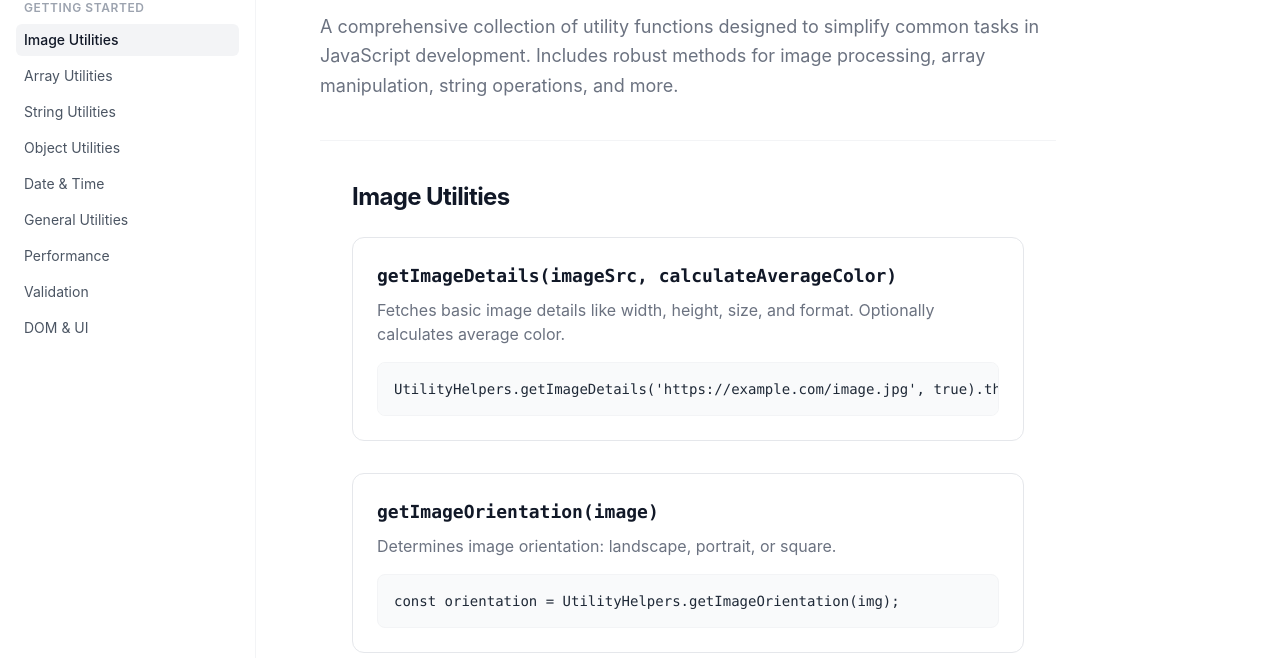
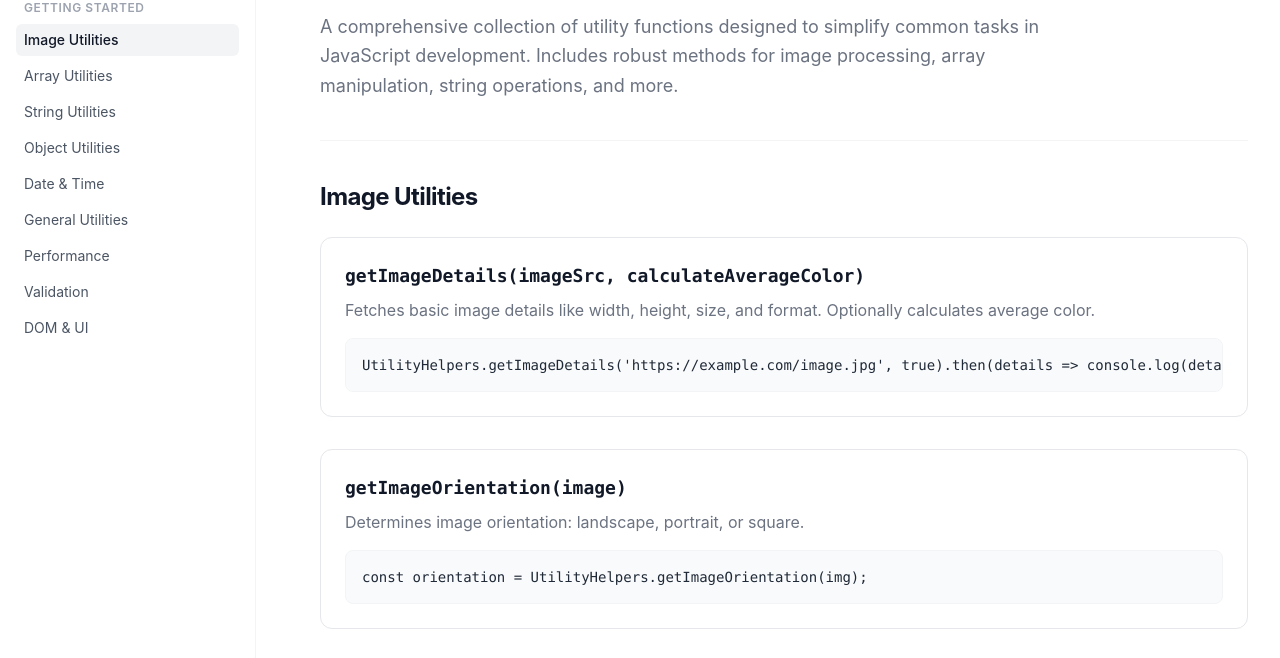
Before and after one commit to peterbenoit/UtilityHelpers, a plain HTML site: page index.html in a window 1280 px wide. Shown: the part 84-742 px from the top of the page. Drawn offline with nearby package versions, Linux system fonts and the light colour scheme; a web font is replaced by a local one.

Commit message:
Increase the maximum width of the main content area and a nested content block.

```diff
--- a/index.html
+++ b/index.html
@@ -110,7 +110,7 @@
 				</div>
 			</aside>
 
-			<main class="flex-1 md:pl-72 py-10 w-full max-w-5xl">
+			<main class="flex-1 md:pl-72 py-10 w-full max-w-7xl">
 				<header class="mb-10 pb-10 border-b border-gray-100">
 					<div class="flex items-center justify-between">
 						<div>
@@ -201,7 +201,7 @@
 						sections.forEach(s => observer.observe(s));
 					});
 				</script>
-				<div class="max-w-2xl mx-auto">
+				<div class="max-w-7xl mx-auto">
 					<section id="images" class="mb-12">
 						<h2 class="text-2xl font-bold mb-6 text-gray-900 tracking-tight">Image Utilities</h2>
 						<div class="space-y-8">
```
